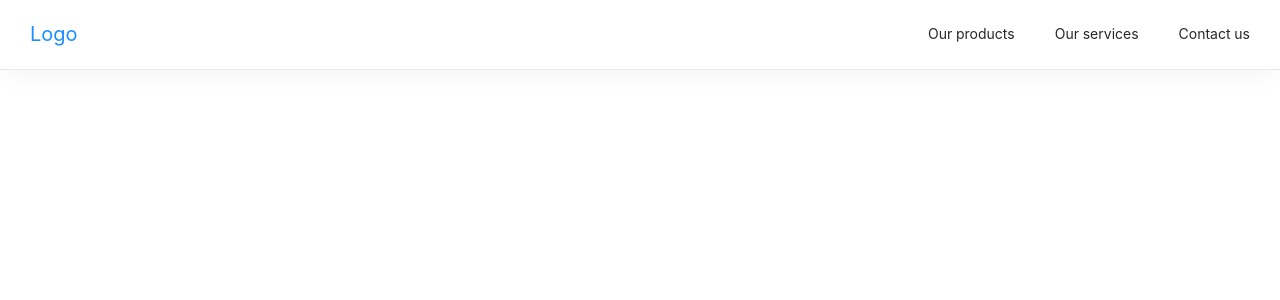
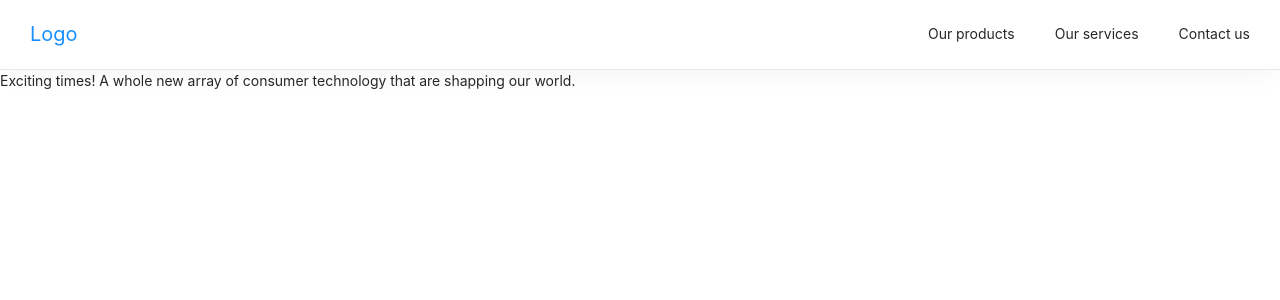
Before and after one commit to JoramWells/digitaleo-client, a React (Create React App) app: page / in a window 1280 px wide. Shown: the top 300 px of the page. Built offline with nearby package versions, Linux system fonts and the light colour scheme.

Commit message:
Added homescreen

```diff
--- a/src/App.js
+++ b/src/App.js
@@ -1,4 +1,5 @@
-import {BrowserRouter as Router,Switch} from 'react-router-dom'
+import {BrowserRouter as Router,Route,Switch} from 'react-router-dom'
+import HomeScreen from './components/home/HomeScreen';
 import NavBar from './components/menu/NavBar';
 
 function App() {
@@ -6,6 +7,7 @@ function App() {
     <Router>
       <NavBar/>
       <Switch>
+        <Route path="/" exact component={HomeScreen} />
 
       </Switch>
 
--- /dev/null
+++ b/src/components/home/HomeScreen.js
@@ -0,0 +1,13 @@
+import { Row } from 'antd'
+import React from 'react'
+
+export default function HomeScreen() {
+    return (
+            <header>
+                <Row>
+                    Exciting times! A whole new array of consumer technology that are shapping our world.
+                </Row>
+
+            </header>
+    )
+}
```
